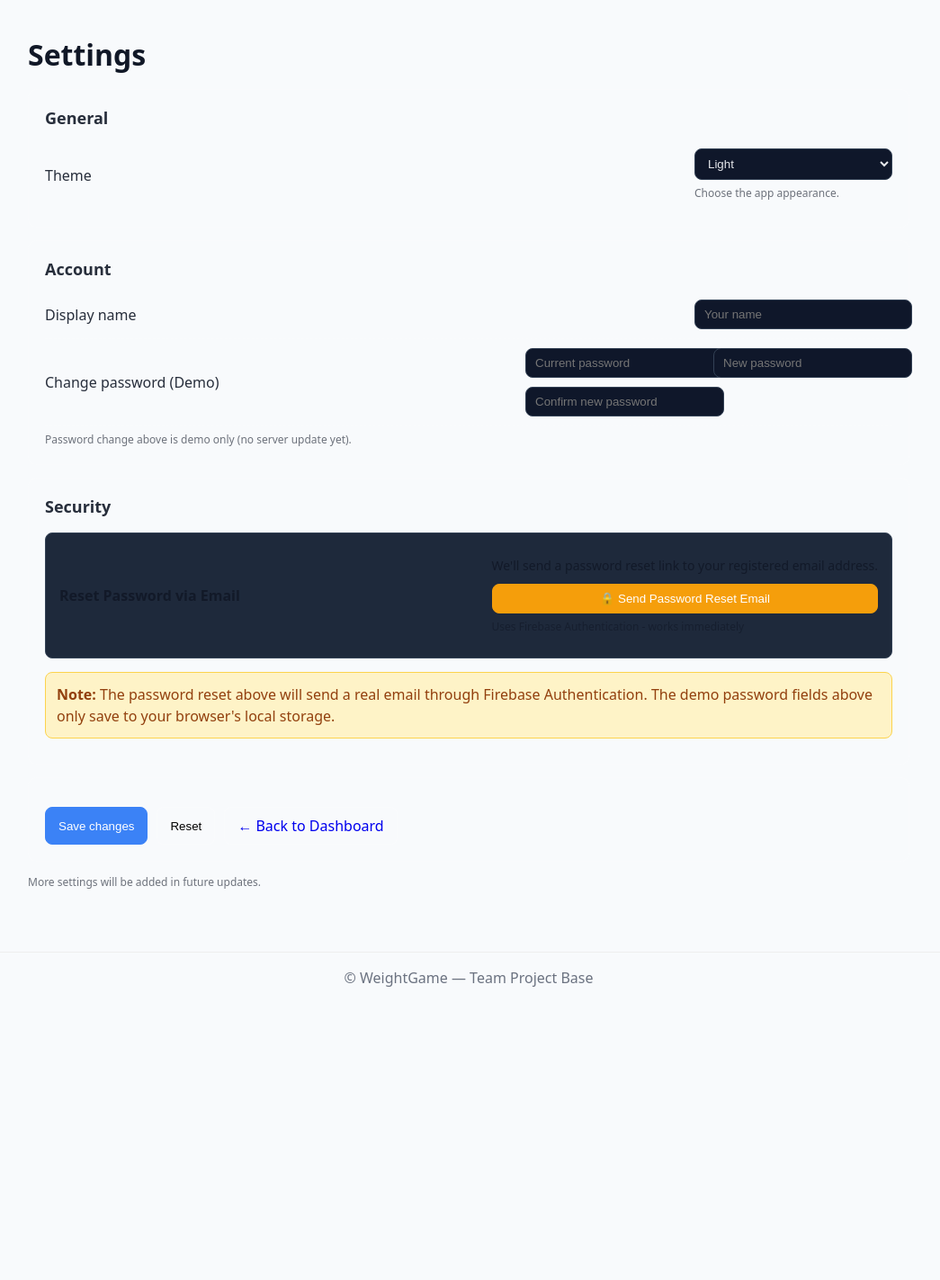
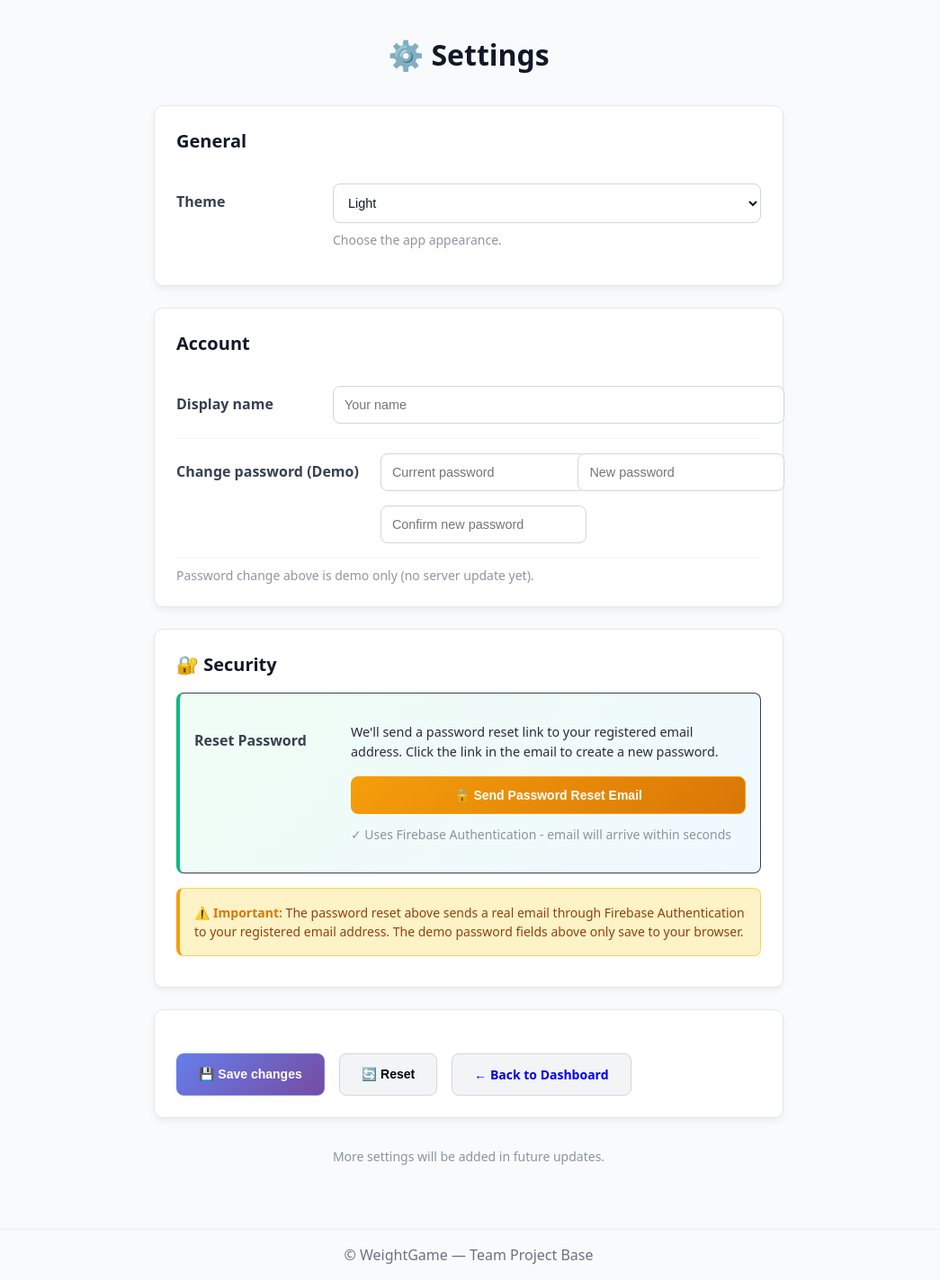
Before and after one commit to will-doney/WeightLossWebApp, a Flask app: page /settings in a window 1280 px wide. Shown: the part 139-1562 px from the top of the page at 90% size, without its empty margins (119-1164 px from the left). Before the commit the page ends 1236 px from the top, so only its background shows below. Run offline with Flask 3, Linux system fonts and the light colour scheme.

Commit message:
done changes to the settings/ password reset

```diff
--- a/app.py
+++ b/app.py
@@ -798,22 +798,19 @@ def change_password():
             flash('User email not found in session', 'error')
             return redirect(url_for('settings'))
 
-        # Import Firebase auth
-        from firebase_admin import auth
-
-        # Send password reset email
-        reset_link = auth.generate_password_reset_link(user_email)
+        # Send password reset email via Firebase Authentication
+        auth.send_password_reset_email(user_email)
 
         # Log for debugging (remove in production)
-        print(f"Password reset link generated for: {user_email}")
+        print(f"Password reset email sent to: {user_email}")
 
-        flash('Password reset email sent! Check your inbox.', 'success')
+        flash('✅ Password reset email sent! Check your inbox and spam folder.', 'success')
         return redirect(url_for('settings'))
 
     except Exception as e:
         error_message = f"Error sending reset email: {str(e)}"
         print(error_message)
-        flash('Error sending password reset email. Please try again.', 'error')
+        flash('❌ Error sending password reset email. Please try again.', 'error')
         return redirect(url_for('settings'))
 
 
--- a/templates/settings.html
+++ b/templates/settings.html
@@ -21,7 +21,7 @@ Updated : November 2025
 {% extends "base.html" %}
 
 {% block content %}
-<h1 class="page-title">Settings</h1>
+<h1 class="page-title">⚙️ Settings</h1>
 
 <!-- Flash Messages -->
 {% with messages = get_flashed_messages(with_categories=true) %}
@@ -36,24 +36,223 @@ Updated : November 2025
     {% endif %}
 {% endwith %}
 
+<div class="settings-container">
+
 <style>
-  .panel{background:#ffffff0d;border:1px solid #ffffff1a;border-radius:10px;padding:18px 18px;margin:14px 0}
-  .panel h2{margin:0 0 10px 0;font-size:18px;opacity:.9}
-  .row{display:flex;align-items:center;justify-content:space-between;gap:10px;padding:10px 0;border-bottom:1px dashed #ffffff1a}
-  .row:last-child{border-bottom:none}
-  .label{opacity:.9}
-  .hint{opacity:.6;font-size:12px;margin-top:6px}
-  .field{min-width:220px}
-  .btns{display:flex;gap:10px;margin-top:14px}
-  .btn{padding:8px 14px;border-radius:8px;border:1px solid #ffffff22;background:#ffffff14;cursor:pointer}
-  .btn.primary{background:#3b82f6;border-color:#3b82f6;color:#fff}
-  .btn.warning{background:#f59e0b;border-color:#f59e0b;color:#fff}
-  .inline{display:flex;align-items:center;gap:10px}
-  input[type="text"],input[type="password"],select{
-    background:#0f172a;border:1px solid #334155;color:#e5e7eb;border-radius:8px;padding:8px 10px;width:100%;
+  .page-title {
+    text-align: center;
+    font-size: 2rem;
+    margin-bottom: 2rem;
+    color: #111827;
   }
-  .two{display:grid;grid-template-columns:1fr 1fr;gap:10px}
-  @media (max-width:720px){.two{grid-template-columns:1fr}}
+
+  .flash-messages {
+    max-width: 600px;
+    margin: 0 auto 2rem;
+  }
+
+  .alert {
+    padding: 1rem;
+    border-radius: 8px;
+    margin-bottom: 1rem;
+    font-weight: 500;
+    display: flex;
+    align-items: center;
+    gap: 0.75rem;
+  }
+
+  .alert.alert-success {
+    background: #dcfce7;
+    color: #166534;
+    border: 1px solid #bbf7d0;
+  }
+
+  .alert.alert-error {
+    background: #fee2e2;
+    color: #991b1b;
+    border: 1px solid #fecaca;
+  }
+
+  .settings-container {
+    max-width: 700px;
+    margin: 0 auto;
+  }
+
+  .panel {
+    background: #ffffff;
+    border: 1px solid #e5e7eb;
+    border-radius: 10px;
+    padding: 1.5rem;
+    margin-bottom: 1.5rem;
+    box-shadow: 0 4px 6px rgba(0, 0, 0, 0.05);
+  }
+
+  .panel h2 {
+    margin: 0 0 1rem 0;
+    font-size: 1.25rem;
+    color: #111827;
+    font-weight: 700;
+  }
+
+  .row {
+    display: flex;
+    align-items: flex-start;
+    justify-content: space-between;
+    gap: 1.5rem;
+    padding: 1rem 0;
+    border-bottom: 1px solid #f3f4f6;
+  }
+
+  .row:last-child {
+    border-bottom: none;
+  }
+
+  .label {
+    font-weight: 600;
+    color: #374151;
+    min-width: 150px;
+    padding-top: 0.5rem;
+  }
+
+  .hint {
+    opacity: 0.75;
+    font-size: 0.875rem;
+    color: #6b7280;
+    margin-top: 0.5rem;
+  }
+
+  .field {
+    flex: 1;
+    min-width: 250px;
+  }
+
+  .btns {
+    display: flex;
+    gap: 1rem;
+    margin-top: 1.5rem;
+    flex-wrap: wrap;
+  }
+
+  .btn {
+    padding: 0.75rem 1.5rem;
+    border-radius: 8px;
+    border: 1px solid #d1d5db;
+    background: #f3f4f6;
+    cursor: pointer;
+    font-weight: 600;
+    font-size: 0.875rem;
+    transition: all 0.2s;
+  }
+
+  .btn:hover {
+    background: #e5e7eb;
+    border-color: #9ca3af;
+  }
+
+  .btn.primary {
+    background: linear-gradient(135deg, #667eea, #764ba2);
+    border-color: #667eea;
+    color: white;
+  }
+
+  .btn.primary:hover {
+    transform: translateY(-1px);
+    box-shadow: 0 4px 12px rgba(102, 126, 234, 0.3);
+  }
+
+  .btn.warning {
+    background: linear-gradient(135deg, #f59e0b, #d97706);
+    border-color: #f59e0b;
+    color: white;
+  }
+
+  .btn.warning:hover {
+    transform: translateY(-1px);
+    box-shadow: 0 4px 12px rgba(245, 158, 11, 0.3);
+  }
+
+  .btn a {
+    text-decoration: none;
+    color: inherit;
+  }
+
+  input[type="text"],
+  input[type="password"],
+  select {
+    width: 100%;
+    padding: 0.75rem;
+    border: 1px solid #d1d5db;
+    border-radius: 8px;
+    font-size: 0.9rem;
+    transition: all 0.2s;
+    background: #ffffff;
+    color: #111827;
+  }
+
+  input[type="text"]:focus,
+  input[type="password"]:focus,
+  select:focus {
+    outline: none;
+    border-color: #667eea;
+    box-shadow: 0 0 0 3px rgba(102, 126, 234, 0.1);
+  }
+
+  .two {
+    display: grid;
+    grid-template-columns: 1fr 1fr;
+    gap: 1rem;
+  }
+
+  .three {
+    display: grid;
+    grid-template-columns: 1fr 1fr 1fr;
+    gap: 1rem;
+  }
+
+  .password-reset-section {
+    background: linear-gradient(135deg, #f0fdf4, #f0f9ff);
+    padding: 1rem;
+    border-radius: 8px;
+    border-left: 4px solid #10b981;
+  }
+
+  .security-warning {
+    background: #fef3c7;
+    padding: 1rem;
+    border-radius: 8px;
+    border-left: 4px solid #f59e0b;
+    color: #92400e;
+    font-size: 0.875rem;
+    margin-top: 1rem;
+  }
+
+  .security-warning strong {
+    color: #d97706;
+  }
+
+  @media (max-width: 720px) {
+    .row {
+      flex-direction: column;
+      gap: 0.5rem;
+    }
+
+    .field {
+      width: 100%;
+    }
+
+    .two,
+    .three {
+      grid-template-columns: 1fr;
+    }
+
+    .page-title {
+      font-size: 1.5rem;
+    }
+
+    .settings-container {
+      padding: 0 1rem;
+    }
+  }
 </style>
 
 <div class="panel">
@@ -95,44 +294,46 @@ Updated : November 2025
 
 <!-- NEW: Firebase Password Reset Section -->
 <div class="panel">
-  <h2>Security</h2>
+  <h2>🔐 Security</h2>
 
   <div class="password-reset-section">
     <div class="row">
       <div class="label">
-        <strong>Reset Password via Email</strong>
+        <strong>Reset Password</strong>
       </div>
       <div class="field">
-        <p style="margin: 0 0 10px 0; font-size: 14px; opacity: 0.9;">
-          We'll send a password reset link to your registered email address.
+        <p style="margin: 0 0 1rem 0; font-size: 0.9rem; opacity: 0.9;">
+          We'll send a password reset link to your registered email address. Click the link in the email to create a new password.
         </p>
         <form method="POST" action="{{ url_for('change_password') }}" style="margin: 0;">
           <button type="submit" class="btn warning" style="width: 100%;">
             🔒 Send Password Reset Email
           </button>
         </form>
-        <div class="hint">Uses Firebase Authentication - works immediately</div>
+        <div class="hint" style="margin-top: 0.75rem;">
+          ✓ Uses Firebase Authentication - email will arrive within seconds
+        </div>
       </div>
     </div>
   </div>
 
   <div class="security-warning">
-    <strong>Note:</strong> The password reset above will send a real email through Firebase Authentication.
-    The demo password fields above only save to your browser's local storage.
+    <strong>⚠️ Important:</strong> The password reset above sends a real email through Firebase Authentication to your registered email address. The demo password fields above only save to your browser.
   </div>
 </div>
 
 <div class="panel">
   <div class="btns">
-    <button class="btn primary" onclick="saveSettings()">Save changes</button>
-    <button class="btn" onclick="resetSettings()">Reset</button>
+    <button class="btn primary" onclick="saveSettings()">💾 Save changes</button>
+    <button class="btn" onclick="resetSettings()">🔄 Reset</button>
     <a href="{{ url_for('dashboard') }}" class="btn" style="text-decoration: none; text-align: center;">
       ← Back to Dashboard
     </a>
   </div>
 </div>
 
-<p class="hint">More settings will be added in future updates.</p>
+<p class="hint" style="text-align: center; margin-top: 2rem;">More settings will be added in future updates.</p>
+</div>
 
 <script>
   function getEl(id) {
```
